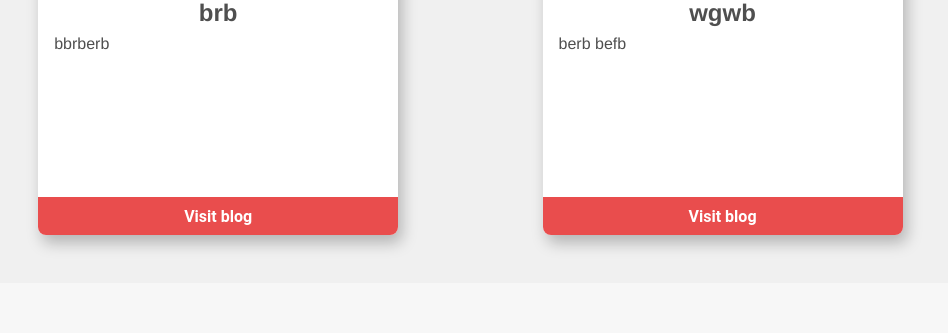
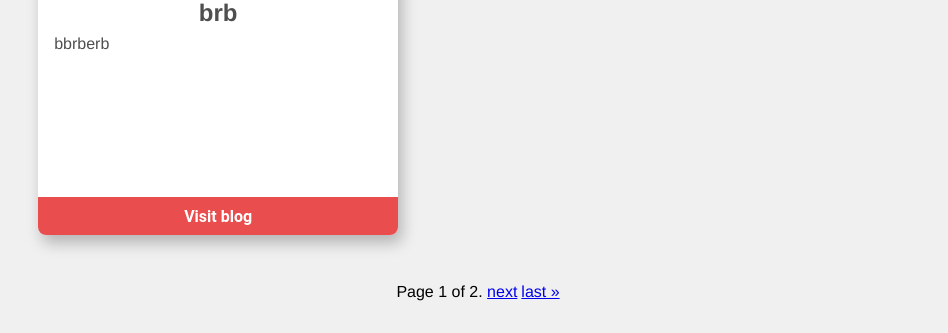
Before and after one commit to TristanRedrose/Inkwell, a Django app: page /blogs in a window 1280 px wide. Shown: the part 2098-2431 px from the top of the page, without its empty margins (66-1014 px from the left). Before the commit the page ends 2351 px from the top, so only its background shows below. Run offline with Django 4.2, Linux system fonts and the light colour scheme; data comes from the database, SQL or seed files in the repository; both versions use the stored data as it was after the commit.

Commit message:
added pagination

```diff
--- a/main/static/main/styles.css
+++ b/main/static/main/styles.css
@@ -1041,6 +1041,17 @@ ul, .error-message {
     font-weight: 600;
 }
 
+.pagination {
+    width: 85%;
+    display: flex;
+    justify-content: center;
+    margin-bottom: 32px;
+}
+
+.current {
+    font-family: Montserrat, "Helvetica Neue", Helvetica, sans-serif;
+}
+
 @media screen and (max-width: 1440px) {
     .post-div, .post-search-div {
         grid-template-columns: 50% 50%;
@@ -1095,6 +1106,10 @@ ul, .error-message {
 
     #post-view-img {
         height: 300px;
+    }
+
+    .step-links {
+        margin-right: 65px;
     }
 }
 
--- a/main/templates/main/blogs.html
+++ b/main/templates/main/blogs.html
@@ -8,7 +8,7 @@
         </div>
         <div class="content-div">
             <div class="post-div">
-                {% for blog in blogs %}
+                {% for blog in page_obj %}
                     <div class="wrapper">
                         <div class="blog-box">
                             <div id="post-box-image">
@@ -55,5 +55,24 @@
                 </div>
             </div>
         </div>
+        {% if page_obj.paginator.num_pages != 1 %}
+            <div class="pagination">
+                <span class="step-links">
+                    {% if page_obj.has_previous %}
+                        <a class="current" href="?page=1">&laquo; first</a>
+                        <a class="current" href="?page={{ page_obj.previous_page_number }}">previous</a>
+                    {% endif %}
+
+                    <span class="current">
+                        Page {{ page_obj.number }} of {{ page_obj.paginator.num_pages }}.
+                    </span>
+
+                    {% if page_obj.has_next %}
+                        <a class="current" href="?page={{ page_obj.next_page_number }}">next</a>
+                        <a class="current" href="?page={{ page_obj.paginator.num_pages }}">last &raquo;</a>
+                    {% endif %}
+                </span>
+            </div>
+        {% endif %}
     </div>
 {% endblock %}
--- a/main/views.py
+++ b/main/views.py
@@ -8,6 +8,7 @@ from django.db import IntegrityError
 from django.db.models import Q
 from django.contrib.auth import authenticate, login, logout
 from django.contrib.auth.decorators import login_required
+from django.core.paginator import Paginator
 
 from .models import Category, Blog, Posts, Comments
 
@@ -83,7 +84,6 @@ def delete_blog_view(request, blog_name):
 @login_required(login_url="/sign_in")
 def create_post_view(request):
 
-
     categories = Category.objects.all()
     blog = Blog.objects.get(author=request.user)
     return render(request,"main/create_post.html", {
@@ -118,8 +118,14 @@ def view_blogs(request):
         check = False
 
     blogs = Blog.objects.all()
+
+    #Show only 9 objects per page
+    paginator = Paginator(blogs, 9)
+    page_number = request.GET.get('page')
+    page_obj = paginator.get_page(page_number)
+
     return render(request,"main/blogs.html", {
-        "blogs": blogs,
+        "page_obj": page_obj,
         "check": check
     })
 
@@ -159,9 +165,15 @@ def view_blog(request,blog_name):
 
     blog = Blog.objects.get(name=blog_name)
     posts = Posts.objects.filter(blog=blog)
+
+    #Show only 9 objects per page
+    paginator = Paginator(posts, 9)
+    page_number = request.GET.get('page')
+    page_obj = paginator.get_page(page_number)
+
     return render(request,"main/my_blog.html", {
         "blog": blog,
-        "posts": posts,
+        "page_obj": page_obj,
         "check": check
     })
 
@@ -175,8 +187,14 @@ def view_posts(request):
         check = False
 
     posts = Posts.objects.all()
+
+    #Show only 9 objects per page
+    paginator = Paginator(posts, 9)
+    page_number = request.GET.get('page')
+    page_obj = paginator.get_page(page_number)
+
     return render(request,"main/posts.html", {
-        "posts": posts,
+        "page_obj": page_obj,
         "check": check
     })
 
```
Also changed, not shown: main/templates/main/my_blog.html (+20 -1 lines), main/templates/main/posts.html (+20 -1 lines), db.sqlite3.
